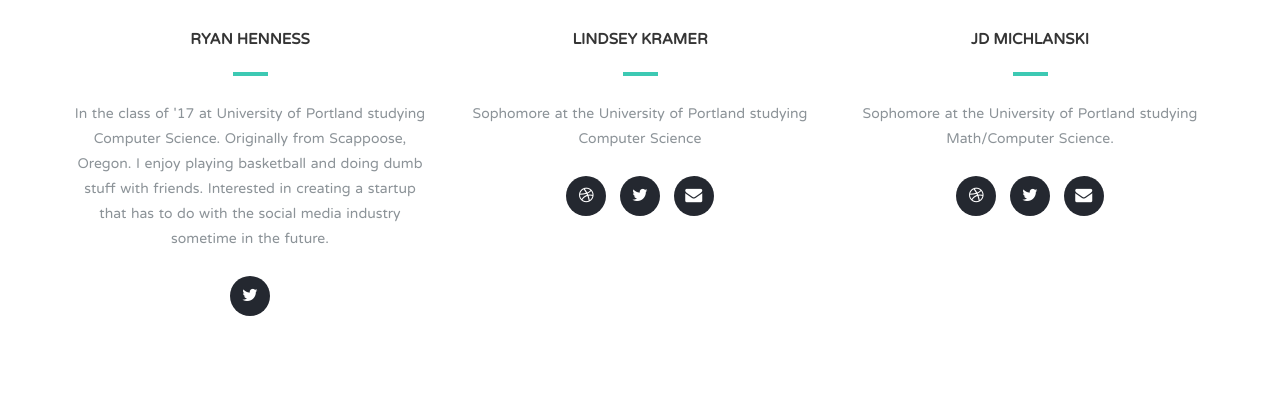
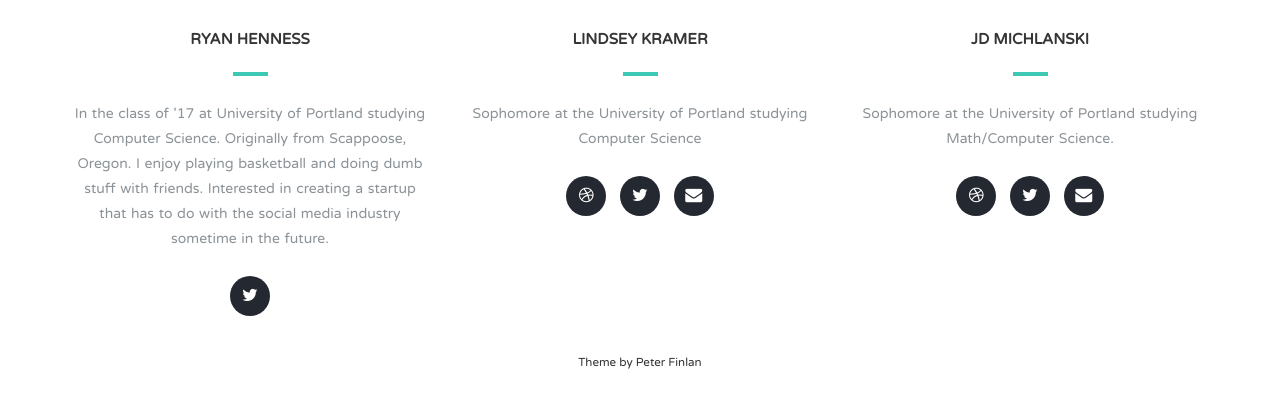
Before and after one commit to henness17/Jiller, a plain HTML site: page index.html in a window 1280 px wide. Shown: the part 1392-1798 px from the top of the page. Drawn offline with nearby package versions, Linux system fonts and the light colour scheme.

Commit message:
Added credit for template design to Peter Finlan at footer

```diff
--- a/index.html
+++ b/index.html
@@ -88,6 +88,7 @@
               </div>
             </div>
           </div>
+        <h5>Theme by Peter Finlan</h5>
         </section>
         <!-- jQuery (necessary for Bootstrap's JavaScript plugins) -->
         <script src="https://ajax.googleapis.com/ajax/libs/jquery/1.11.0/jquery.min.js"></script>
```
